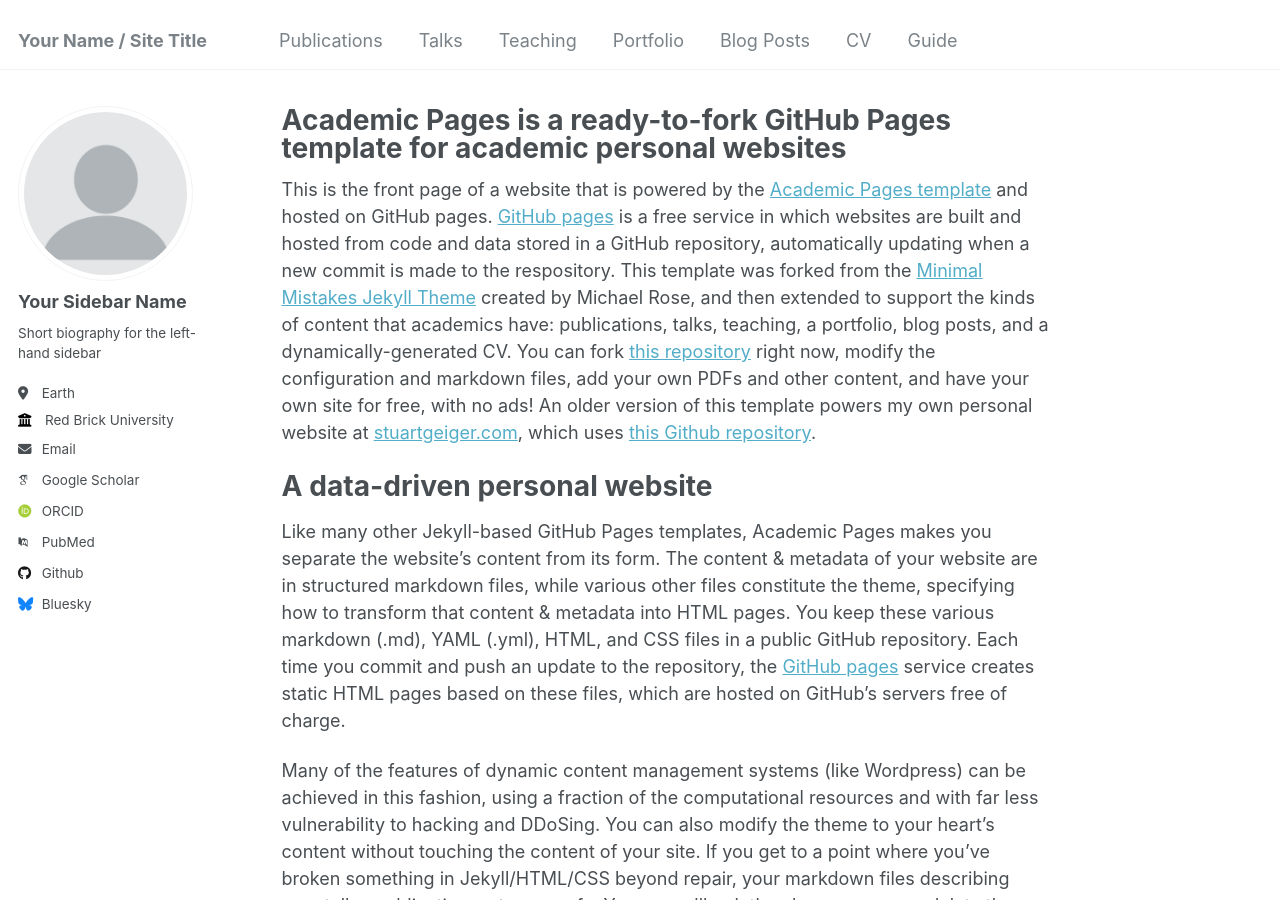
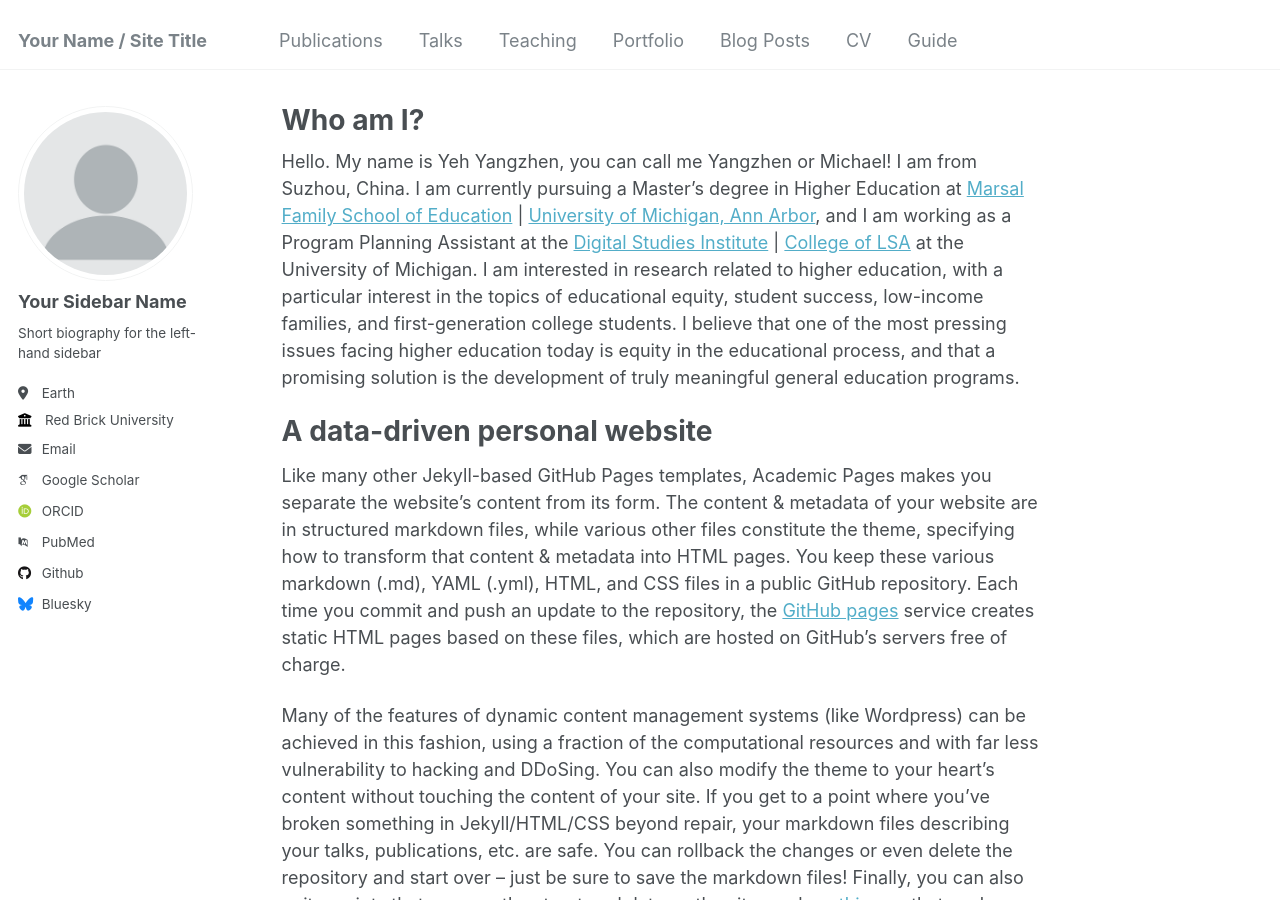
Before and after one commit to Yangzhen-Yeh/Yangzhen-Yeh.github.io, a Jekyll site: the page built from _pages/about.md, in a window 1280 px wide and 900 px high. Built offline with Jekyll 4.4.1, drawn with Linux system fonts in a browser that asks for light colours; some web fonts are replaced.

Commit message:
Update about.md

```diff
--- a/_pages/about.md
+++ b/_pages/about.md
@@ -1,13 +1,15 @@
 ---
 permalink: /
-title: "Academic Pages is a ready-to-fork GitHub Pages template for academic personal websites"
+title: "Who am I?"
 author_profile: true
 redirect_from:
   - /about/
   - /about.html
 ---
 
-This is the front page of a website that is powered by the [Academic Pages template](https://github.com/academicpages/academicpages.github.io) and hosted on GitHub pages. [GitHub pages](https://pages.github.com) is a free service in which websites are built and hosted from code and data stored in a GitHub repository, automatically updating when a new commit is made to the respository. This template was forked from the [Minimal Mistakes Jekyll Theme](https://mmistakes.github.io/minimal-mistakes/) created by Michael Rose, and then extended to support the kinds of content that academics have: publications, talks, teaching, a portfolio, blog posts, and a dynamically-generated CV. You can fork [this repository](https://github.com/academicpages/academicpages.github.io) right now, modify the configuration and markdown files, add your own PDFs and other content, and have your own site for free, with no ads! An older version of this template powers my own personal website at [stuartgeiger.com](http://stuartgeiger.com), which uses [this Github repository](https://github.com/staeiou/staeiou.github.io).
+Hello. My name is Yeh Yangzhen, you can call me Yangzhen or Michael! I am from Suzhou, China.
+I am currently pursuing a Master's degree in Higher Education at [Marsal Family School of Education](https://marsal.umich.edu/) |  [University of Michigan, Ann Arbor](https://umich.edu/), and I am working as a Program Planning Assistant at the [Digital Studies Institute](https://www.digitalstudies.umich.edu/) | [College of LSA](https://lsa.umich.edu/) at the University of Michigan.
+I am interested in research related to higher education, with a particular interest in the topics of educational equity, student success, low-income families, and first-generation college students. I believe that one of the most pressing issues facing higher education today is equity in the educational process, and that a promising solution is the development of truly meaningful general education programs.
 
 A data-driven personal website
 ======
```
